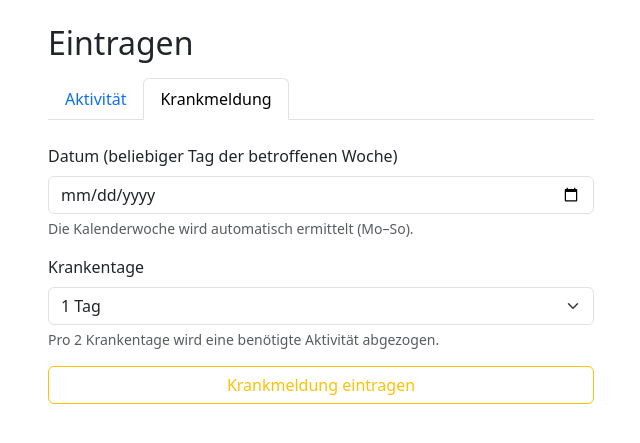
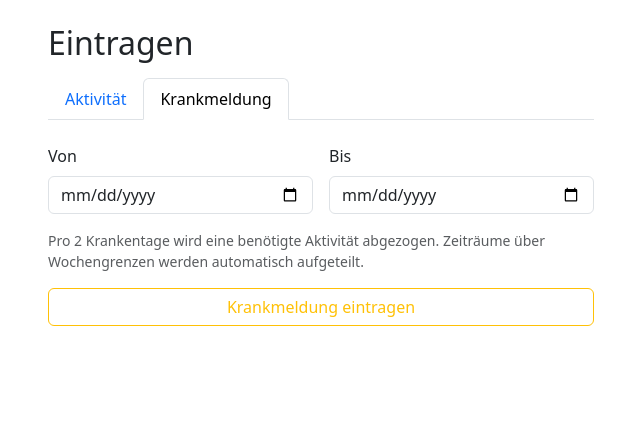
Before and after one commit to total-verpLANt/sport-challenge, a Python web app: template app/templates/activities/log.html in a window 1280 px wide, after a click on "Krankmeldung". Shown: the part 56-499 px from the top of the page, without its empty margins (319-959 px from the left). Run offline with Jinja, Linux system fonts and the light colour scheme; the template is opened without the code that fills it: most values are stand-ins (such as "Sample title", 1, 10 or a date in 2020); some libraries are stand-ins or nearby versions.

Commit message:
feat(sick-week): Von/Bis-Datumsbereich im Eintragen-Formular
Statt Einzeldatum + Dropdown wählt der User jetzt explizit Von/Bis.
Der Server berechnet pro betroffener Kalenderwoche die Krankentage
und legt separate SickWeek-Einträge an (automatische Aufteilung
bei Zeiträumen über Wochengrenzen hinweg).

Co-Authored-By: Claude Sonnet 4.6 <noreply@anthropic.com>

```diff
--- a/app/templates/activities/log.html
+++ b/app/templates/activities/log.html
@@ -78,26 +78,21 @@
     <div class="tab-pane fade" id="sick-panel" role="tabpanel">
       <form method="post" action="{{ url_for('challenge_activities.sick_week_submit') }}">
         <input type="hidden" name="csrf_token" value="{{ csrf_token() }}">
-        <div class="mb-3">
-          <label for="sick_week_date" class="form-label">
-            Datum (beliebiger Tag der betroffenen Woche)
-          </label>
-          <input type="date" class="form-control" id="sick_week_date" name="week_date"
-                 value="{{ today }}" max="{{ today }}" required>
-          <div class="form-text">Die Kalenderwoche wird automatisch ermittelt (Mo–So).</div>
+        <div class="row g-3 mb-3">
+          <div class="col-6">
+            <label for="sick_from" class="form-label">Von</label>
+            <input type="date" class="form-control" id="sick_from" name="sick_from"
+                   value="{{ today }}" max="{{ today }}" required>
+          </div>
+          <div class="col-6">
+            <label for="sick_to" class="form-label">Bis</label>
+            <input type="date" class="form-control" id="sick_to" name="sick_to"
+                   value="{{ today }}" max="{{ today }}" required>
+          </div>
         </div>
-        <div class="mb-3">
-          <label for="log_sick_days" class="form-label">Krankentage</label>
-          <select class="form-select" id="log_sick_days" name="sick_days" required>
-            <option value="1">1 Tag</option>
-            <option value="2">2 Tage (–1 Aktivität)</option>
-            <option value="3">3 Tage (–1 Aktivität)</option>
-            <option value="4">4 Tage (–2 Aktivitäten)</option>
-            <option value="5">5 Tage (–2 Aktivitäten)</option>
-            <option value="6">6 Tage (–3 Aktivitäten)</option>
-            <option value="7">7 Tage – ganze Woche (keine Strafe)</option>
-          </select>
-          <div class="form-text">Pro 2 Krankentage wird eine benötigte Aktivität abgezogen.</div>
+        <div class="form-text mb-3">
+          Pro 2 Krankentage wird eine benötigte Aktivität abgezogen.
+          Zeiträume über Wochengrenzen werden automatisch aufgeteilt.
         </div>
         <button type="submit" class="btn btn-outline-warning w-100">Krankmeldung eintragen</button>
       </form>
```
Also changed, not shown: app/routes/challenge_activities.py (+70 -24 lines), tests/test_challenge.py (+80 -0 lines).
